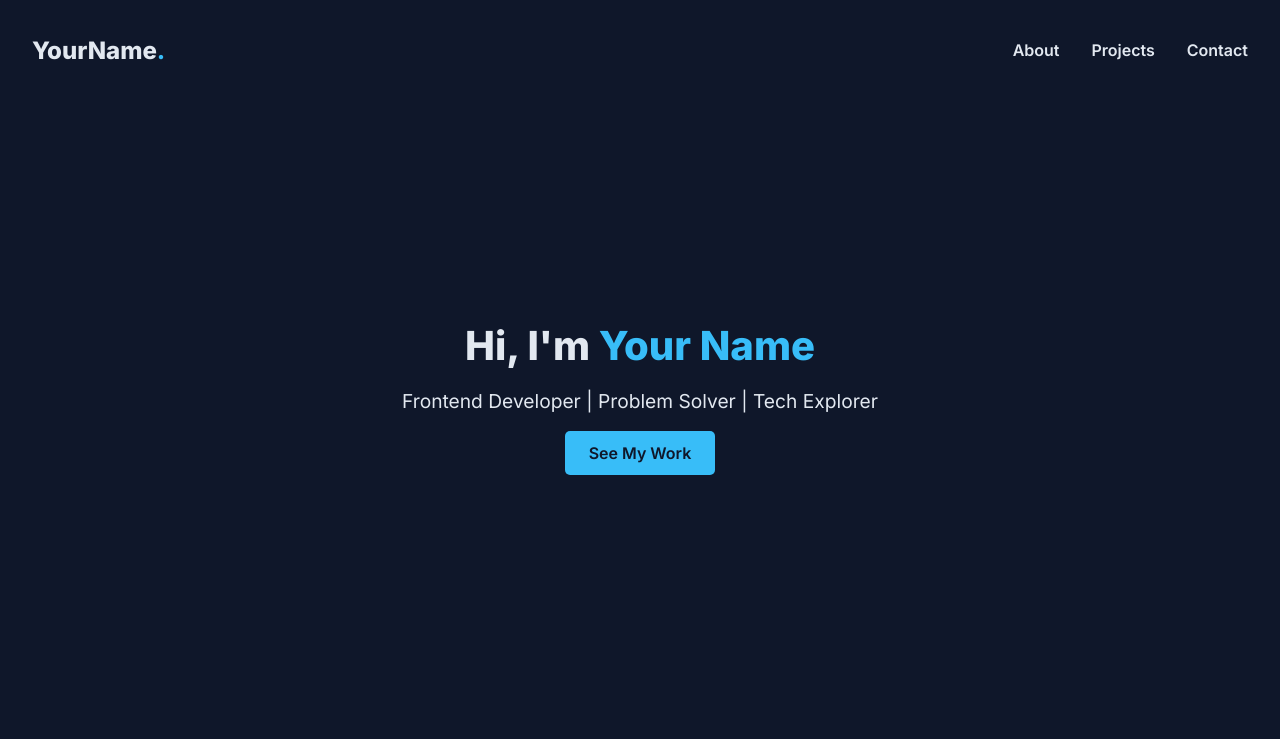
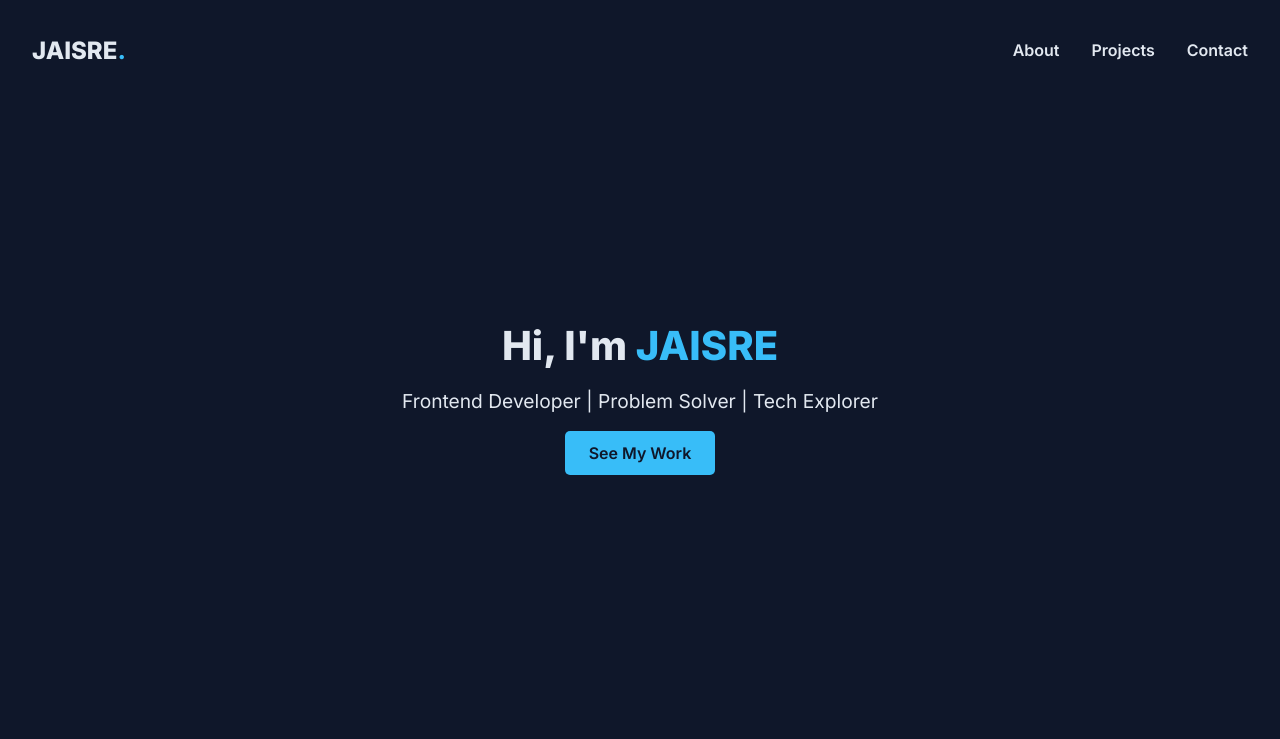
Before and after one commit to JAISRE-R/JAISRE_PORTFOLIO, a plain HTML site: page index.html in a window 1280 px wide. Shown: the top 739 px of the page. Drawn offline with Linux system fonts and the light colour scheme.

Commit message:
Update index.html
Name was updated

```diff
--- a/index.html
+++ b/index.html
@@ -3,14 +3,14 @@
 <head>
   <meta charset="UTF-8" />
   <meta name="viewport" content="width=device-width, initial-scale=1.0"/>
-  <title>Your Name | Portfolio</title>
+  <title>JAISRE | Portfolio</title>
   <link rel="stylesheet" href="styles.css"/>
   <link href="https://fonts.googleapis.com/css2?family=Inter:wght@400;600;800&display=swap" rel="stylesheet">
 </head>
 <body>
   <header>
     <nav class="navbar">
-      <div class="logo">YourName<span>.</span></div>
+      <div class="logo">JAISRE<span>.</span></div>
       <ul class="nav-links">
         <li><a href="#about">About</a></li>
         <li><a href="#projects">Projects</a></li>
@@ -20,7 +20,7 @@
 
     <section class="hero">
       <div class="hero-text">
-        <h1>Hi, I'm <span>Your Name</span></h1>
+        <h1>Hi, I'm <span>JAISRE</span></h1>
         <p>Frontend Developer | Problem Solver | Tech Explorer</p>
         <a href="#projects" class="btn">See My Work</a>
       </div>
```
